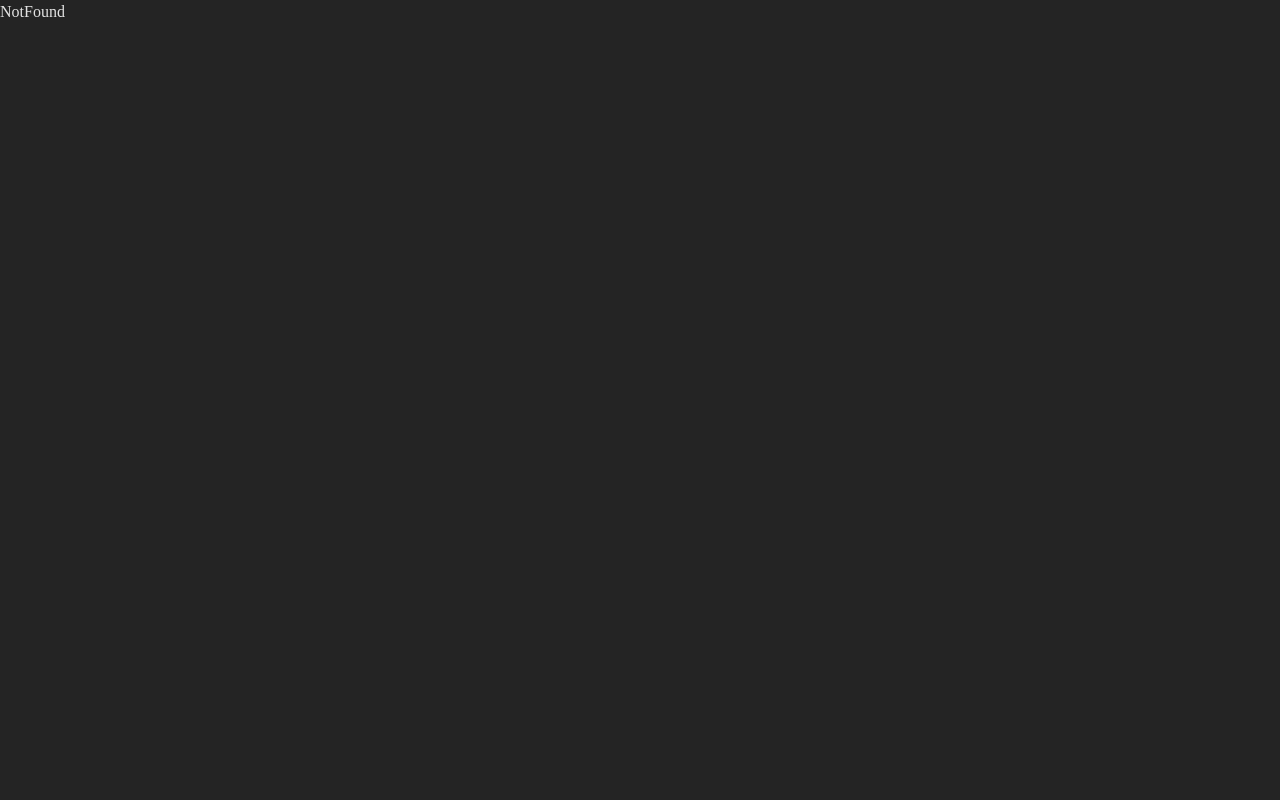
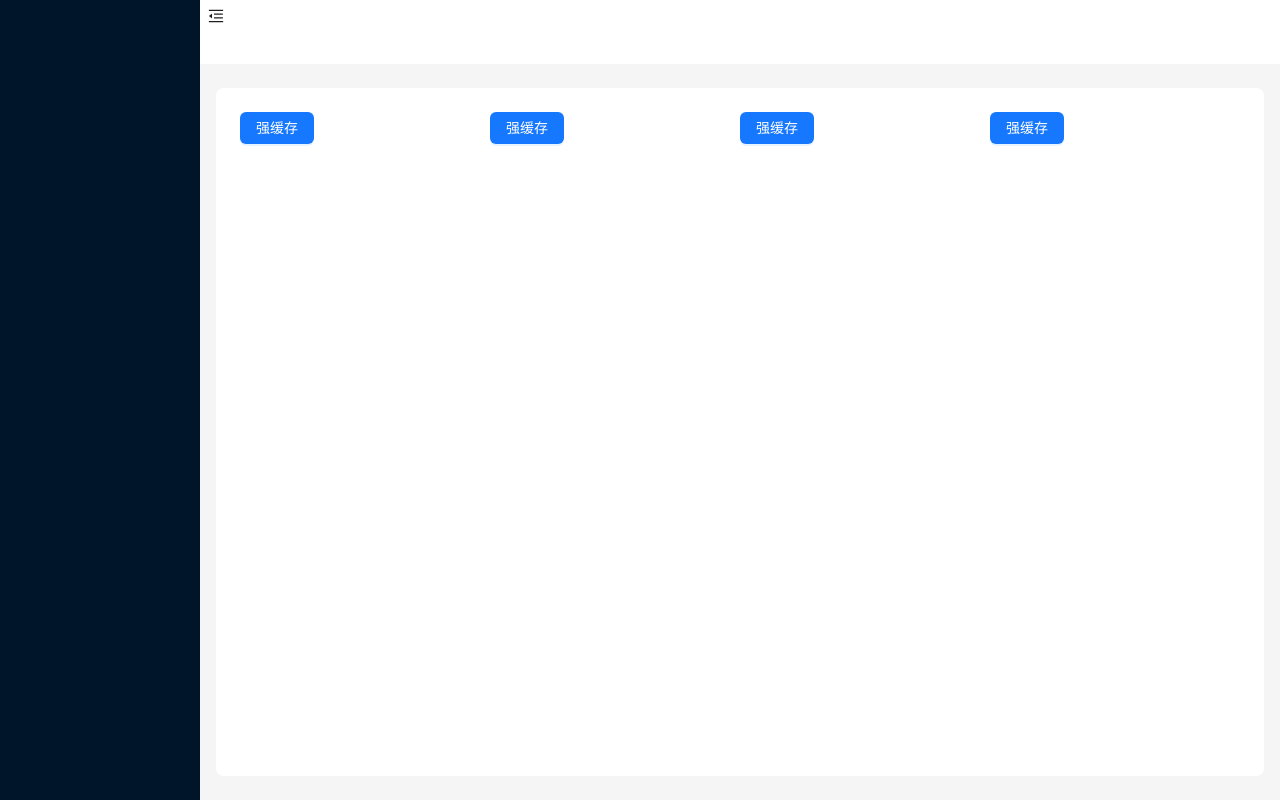
Before and after one commit to crazy23lt/react-temp, a React (Vite) app: page /cache in a window 1280 px wide. Built offline with nearby package versions, Linux system fonts and the light colour scheme; a web font is replaced by a local one.

Commit message:
✨feat: it

```diff
--- /dev/null
+++ b/src/api/cache.ts
@@ -0,0 +1,5 @@
+import { GET } from "@/server/httpClient";
+
+export const fetchHttpCacheApi = () => {
+	return GET("/api/cache/default");
+};
--- a/src/api/express.ts
+++ b/src/api/express.ts
@@ -1,5 +1,5 @@
 import { GET } from "@/server/httpClient";
 
 export const fetchExpressCookieApi = () => {
-	return GET("/express/");
+	return GET("/api/");
 };
--- a/src/api/index.ts
+++ b/src/api/index.ts
@@ -11,3 +11,4 @@ export * as ExpressApi from "./express";
 export * as KoaApi from "./koa";
 export * as Nestjs from "./nestjs";
 export * as PostApi from "./post";
+export * as CacheApi from "./cache";
--- a/src/api/post.ts
+++ b/src/api/post.ts
@@ -5,7 +5,7 @@ import { POST, UPLOAD } from "@/server/httpClient";
  * 用于发送表单数据，这种格式常用于 HTML 表单的提交。数据以键值对的形式编码在请求体中
  */
 export const fetchExpressPostUrlencodedApi = (data: URLSearchParams) => {
-	return POST("/express_api/post/urlencoded", data, {
+	return POST("/api/post/urlencoded", data, {
 		headers: { "Content-Type": "application/x-www-form-urlencoded" }
 	});
 };
@@ -14,12 +14,12 @@ export const fetchExpressPostUrlencodedApi = (data: URLSearchParams) => {
  * 用于上传文件，通常用于表单中包含文件上传字段时。数据分为多个部分，每部分可以包含不同类型的数据
  */
 export const fetchExpressPostFormDataApi = (data: FormData) => {
-	return POST("/express_api/post/form-data", data, {
+	return POST("/api/post/form-data", data, {
 		headers: { "Content-Length": "multipart/form-data" }
 	});
 };
 export const fetchExpressPostFormDataFileApi = (data: FormData) => {
-	return UPLOAD<Blob>("/express_api/post/form-data/file", data, {
+	return UPLOAD<Blob>("/api/post/form-data/file", data, {
 		headers: { "Content-Length": "multipart/form-data" },
 		responseType: "blob"
 	});
@@ -29,7 +29,7 @@ export const fetchExpressPostFormDataFileApi = (data: FormData) => {
  * 用于发送 JSON 格式的数据。适用于 RESTful API 请求中传递 JSON 数据。
  */
 export const fetchExpressPostJsonApi = (data: Record<string, any>) => {
-	return POST("/express_api/post/form-data", data, {
+	return POST("/api/post/form-data", data, {
 		headers: { "Content-Length": "application/json" }
 	});
 };
--- a/src/router/index.tsx
+++ b/src/router/index.tsx
@@ -8,6 +8,7 @@
  */
 import LayoutView from "@/layout";
 import AboutView from "@/views/about";
+import HttpCacheView from "@/views/cache";
 import GraphView from "@/views/graph";
 import HomeView from "@/views/home";
 import LoginView from "@/views/login/login";
@@ -44,7 +45,8 @@ const router = createBrowserRouter([
 			{ path: "/about", element: <AboutView /> },
 			{ path: "/graph", element: <GraphView /> },
 			{ path: "/zustand", element: <ZustandView /> },
-			{ path: "/setting", element: <SettingView /> }
+			{ path: "/setting", element: <SettingView /> },
+			{ path: "/cache", element: <HttpCacheView /> }
 		]
 	},
 	{
--- a/src/server/httpClient.ts
+++ b/src/server/httpClient.ts
@@ -11,7 +11,7 @@ import Http from "./http";
 
 const HttpClient = new Http({});
 export function GET<T>(url: string, params?: Record<string, any>, config?: AxiosRequestConfig) {
-	return HttpClient.post<T>(url, Object.assign(config ?? {}, { params }));
+	return HttpClient.get<T>(url, Object.assign(config ?? {}, { params }));
 }
 export function POST<T>(url: string, data?: Record<string, any>, config?: AxiosRequestConfig) {
 	return HttpClient.post<T>(url, Object.assign(config ?? {}, { data }));
--- /dev/null
+++ b/src/views/cache/index.tsx
@@ -0,0 +1,96 @@
+import { CacheApi } from "@/api";
+import { Button, Col, Row } from "antd";
+
+const HttpCacheView: React.FC = () => {
+	const isEven: (num: number) => boolean = num => !(num % 2);
+	const isArraySpecial: (nums: number[]) => boolean = nums => {
+		const numLen = nums.length;
+		let index: number = 1;
+		let tag: boolean = true;
+		while (index < numLen && tag) {
+			const leftnum = nums[index - 1];
+			const rightnum = nums[index];
+			if (leftnum === rightnum) {
+				tag = false;
+			} else if (isEven(leftnum) === isEven(rightnum)) {
+				tag = false;
+			}
+			index++;
+		}
+		return tag;
+	};
+
+	const convert: (s: string, numRows: number) => string = (s, numRows) => {
+		if (s.length <= 2) return s;
+		const _tar = Array.from({ length: numRows }, (_, i) => i);
+		const strarr = Array.from({ length: numRows }, () => "");
+		const tar = _tar.concat(_tar.slice(1, -1).sort(() => -1));
+		let i = 0;
+		const res = Array.from(s, _ => {
+			let ret = { chat: _, size: tar[i] };
+			if (i === tar.length - 1) {
+				i = 0;
+			} else {
+				i++;
+			}
+			return ret;
+		});
+		for (const item of res) {
+			strarr[item.size] += item.chat;
+		}
+		return strarr.join("");
+	};
+	const reverse: (x: number) => number = x => {
+		const max = Math.pow(2, 31) - 1;
+		const min = -(Math.pow(2, 31) - 1);
+		const isNegative = Math.sign(x);
+		const ret =
+			Number(
+				Array.from(`${Math.abs(x)}`)
+					.sort(() => -1)
+					.join("")
+			) * isNegative;
+		if (ret < min || ret > max) return 0;
+		return ret;
+	};
+	const sendXhr = () => {
+		// CacheApi.fetchHttpCacheApi().then(res => {
+		// 	console.log(res);
+		// });
+		// const print: number[] = [1, 2, 3, 3];
+		// console.log(isArraySpecial(print), print);
+		// const print: string = "PAYPALISHIRING";
+		// console.log(convert(print, 2), print);
+		// console.log(convert(print, 3), print);
+		// console.log(convert(print, 4), print);
+		// console.log(convert(print, 5), print);
+		console.log(reverse(0));
+		console.log(reverse(-0));
+	};
+
+	return (
+		<Row>
+			<Col span={6}>
+				<Button type="primary" onClick={sendXhr}>
+					强缓存
+				</Button>
+			</Col>
+			<Col span={6}>
+				<Button type="primary" onClick={sendXhr}>
+					强缓存
+				</Button>
+			</Col>
+			<Col span={6}>
+				<Button type="primary" onClick={sendXhr}>
+					强缓存
+				</Button>
+			</Col>
+			<Col span={6}>
+				<Button type="primary" onClick={sendXhr}>
+					强缓存
+				</Button>
+			</Col>
+		</Row>
+	);
+};
+export default HttpCacheView;
--- a/vite.config.ts
+++ b/vite.config.ts
@@ -24,9 +24,9 @@ export default defineConfig(({ mode }) => {
 		},
 		server: {
 			proxy: {
-				"/express_api": {
+				"/api": {
 					target: "http://localhost:3000",
-					changeOrigin: true,
+					changeOrigin: true
 					// rewrite: path => path.replace(/^\/express_api/, "express_api")
 				}
 			}
```
